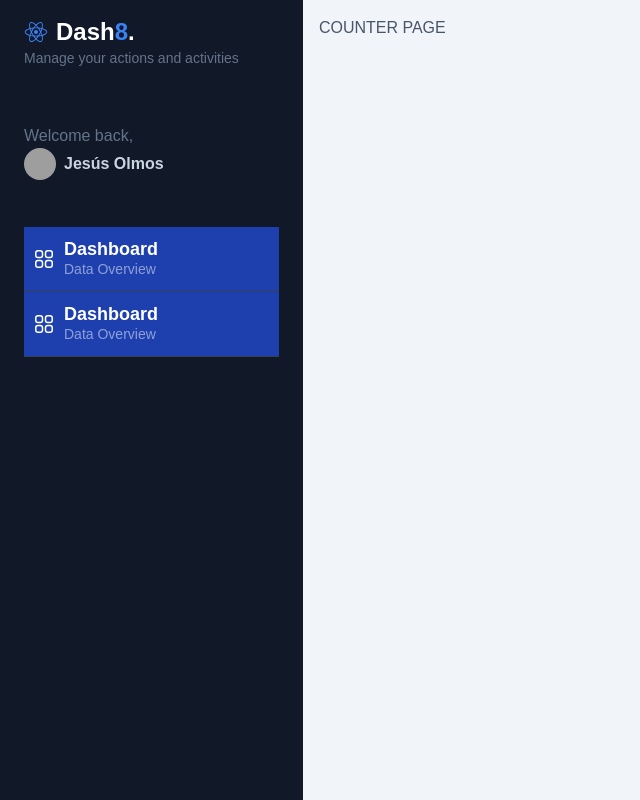
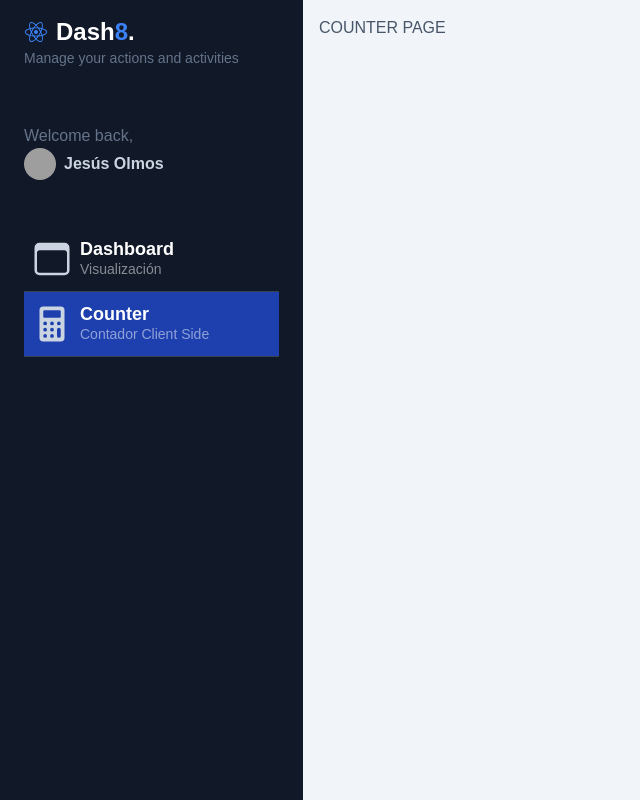
Before and after one commit to JOlmos98/next-p, a Next.js app: page /dashboard/counter in a window 1280 px wide. Shown: the whole page, without its empty margins (0-640 px from the left). Built offline with nearby package versions, Linux system fonts and the light colour scheme; grey boxes are pictures that could not be loaded.

Commit message:
WIP: Dashboard, terminado el componente SidebarMenuItem y vemos como los Props hacen como parámetros para el componente en cuestión.

```diff
--- a/app/components/sidebar/SidebarMenuItem.tsx
+++ b/app/components/sidebar/SidebarMenuItem.tsx
@@ -1,4 +1,6 @@
-import { HomeIcon } from '@primer/octicons-react';
+"use client";
+import Link from 'next/link';
+import { usePathname } from 'next/navigation';
 
 
 interface Props {
@@ -9,36 +11,29 @@
 }
 
 const SidebarMenuItem = ({path, icon, title, subTitle}:Props) => {
+
+    const currentPath=usePathname();
+
+
   return (
-    <a
-      href="#"
-      className="w-full px-2 inline-flex space-x-2 items-center border-b border-slate-700 py-3 bg-blue-800 hover:bg-white/5 transition ease-linear duration-150"
+    <Link
+      href={path}
+      className={`w-full px-2 inline-flex space-x-2 items-center border-b border-slate-700 py-3 hover:bg-white/5 transition ease-linear duration-150 ${currentPath === path ? 'bg-blue-800':''}` }
     >
       <div>
-        <svg
-          xmlns="http://www.w3.org/2000/svg"
-          fill="none"
-          viewBox="0 0 24 24"
-          strokeWidth="1.5"
-          stroke="currentColor"
-          className="w-6 h-6 text-white"
-        >
-          <path
-            strokeLinecap="round"
-            strokeLinejoin="round"
-            d="M3.75 6A2.25 2.25 0 016 3.75h2.25A2.25 2.25 0 0110.5 6v2.25a2.25 2.25 0 01-2.25 2.25H6a2.25 2.25 0 01-2.25-2.25V6zM3.75 15.75A2.25 2.25 0 016 13.5h2.25a2.25 2.25 0 012.25 2.25V18a2.25 2.25 0 01-2.25 2.25H6A2.25 2.25 0 013.75 18v-2.25zM13.5 6a2.25 2.25 0 012.25-2.25H18A2.25 2.25 0 0120.25 6v2.25A2.25 2.25 0 0118 10.5h-2.25a2.25 2.25 0 01-2.25-2.25V6zM13.5 15.75a2.25 2.25 0 012.25-2.25H18a2.25 2.25 0 012.25 2.25V18A2.25 2.25 0 0118 20.25h-2.25A2.25 2.25 0 0113.5 18v-2.25z"
-          />
-        </svg>
+        <div>
+          {icon}
+        </div>
       </div>
       <div className="flex flex-col">
         <span className="text-lg font-bold leading-5 text-white">
-          Dashboard
+          {title}
         </span>
         <span className="text-sm text-white/50 hidden md:block">
-          Data Overview
+          {subTitle}
         </span>
       </div>
-    </a>
+    </Link>
   );
 };
 
```
